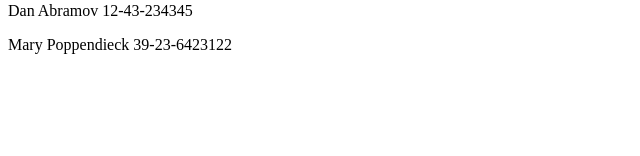
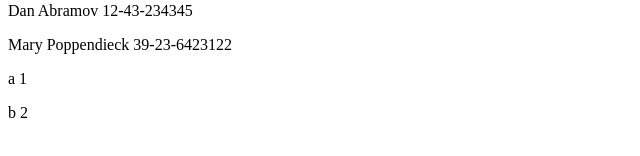
Before and after one commit to robertrantanen/fullstack, a React (Create React App) app in the folder osa2/puhelinluettelo/: page / in a window 1280 px wide. Shown: the part 350-506 px from the top of the page, without its empty margins (0-640 px from the left). Built offline with nearby package versions, Linux system fonts and the light colour scheme; data requests are answered from the project's data file.

Commit message:
puhelinluettelo 7

```diff
--- a/osa2/puhelinluettelo/db.json
+++ b/osa2/puhelinluettelo/db.json
@@ -1,5 +1,5 @@
 {
-    "persons":[
+  "persons": [
     {
       "name": "Arto Hellas",
       "number": "040-123456",
@@ -19,6 +19,16 @@
       "name": "Mary Poppendieck",
       "number": "39-23-6423122",
       "id": 4
+    },
+    {
+      "name": "a",
+      "number": "1",
+      "id": 5
+    },
+    {
+      "name": "b",
+      "number": "2",
+      "id": 6
     }
   ]
 }
--- a/osa2/puhelinluettelo/src/App.js
+++ b/osa2/puhelinluettelo/src/App.js
@@ -79,10 +79,15 @@
     if (personNames.includes(newName)) {
       window.alert(`${newName} is already added to phonebook`)
     } else {
-      setPersons(persons.concat(personObject))
-    }
+      axios
+      .post('http://localhost:3001/persons', personObject)
+      .then(response => {
+        setPersons(persons.concat(response.data))
+      })
       setNewName('')
       setNewNumber('')
+    }
+
   }
 
 
```
Lines whose indentation alone changed are shown as unchanged.
